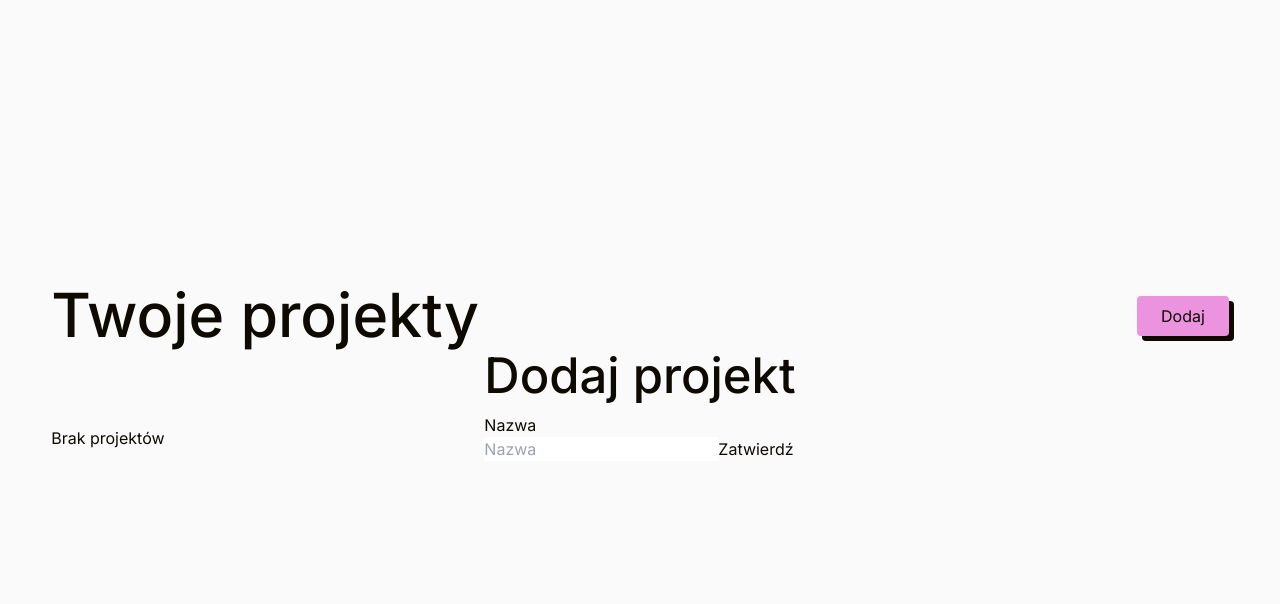
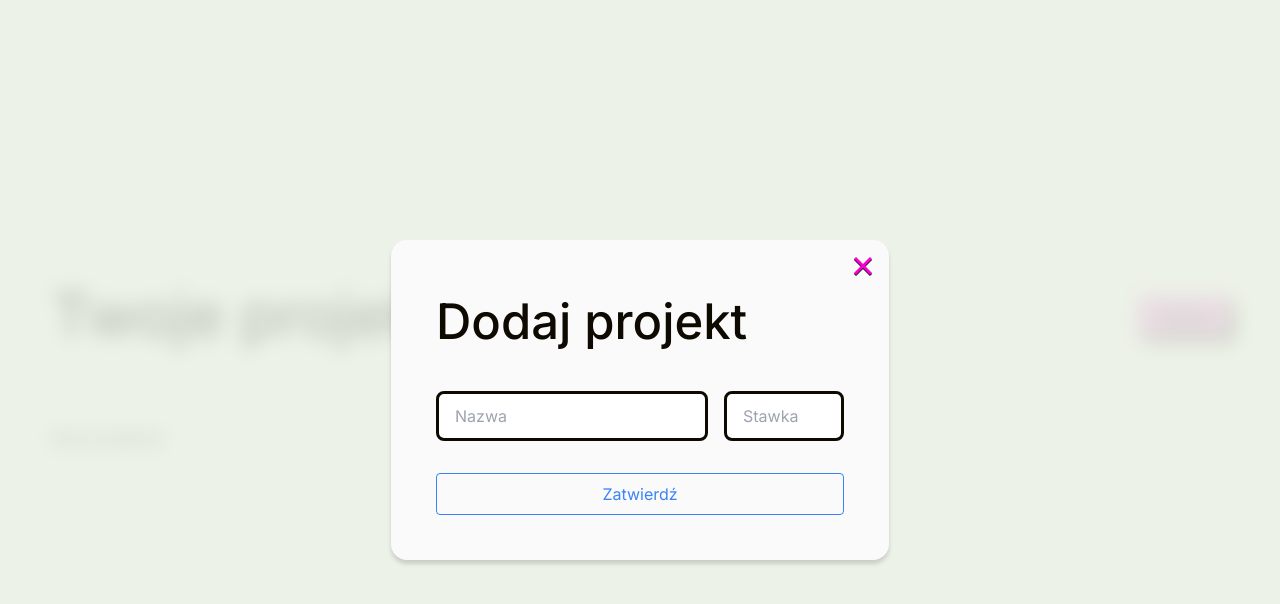
Before and after one commit to jakubhopcias/WorkTrack, a Next.js app: page /projects in a window 1280 px wide. Both pictures are taken after a click on the button "Dodaj". Shown: the top 604 px of the page. Built offline with nearby package versions, Linux system fonts and the light colour scheme.

Commit message:
Modal designed

```diff
--- a/src/app/globals.css
+++ b/src/app/globals.css
@@ -90,6 +90,39 @@ h6 {
   flex-direction: column;
   align-items: center;
   justify-content: center;
-  background-color: rgba(var(--color-background-rgb), 0.9);
+  background-color: rgba(233,240,228,0.8);
+  backdrop-filter: blur(10px);
   z-index: 50;
 }
+.modal{
+  display:flex;
+  justify-content: center;
+  flex-direction: column;
+  background-color:var(--color-white);
+  color:var(--color-black);
+  padding:45px;
+  border-radius:16px;
+  box-shadow:0 4px 4px rgba(0,0,0,0.15);
+  gap:2em;
+  position:relative;
+}
+.inputs{
+  display:flex;
+  gap:1em
+}
+
+input{
+    border:3px solid var(--color-black);
+    border-radius:8px;
+    padding:10px 16px;
+}
+input[type="number"]{
+  max-width:120px;
+}
+.close{
+  position:absolute;
+  top:1em;
+  right:1em;
+  cursor: pointer;
+  filter:drop-shadow(0 1px 0 var(--color-black));
+}
--- a/src/app/projects/components/AddProjectModal.jsx
+++ b/src/app/projects/components/AddProjectModal.jsx
@@ -1,35 +1,61 @@
 import { useState } from "react";
+import Button from "@/components/Button";
 
 export default function AddProjectModal({ setName, closeModal }) {
   const [tempName, setTempName] = useState("");
   const [error, setError] = useState("");
+  const [tempRate, setTempRate] = useState(50);
+
   return (
     <div className="modal-container">
       <div className="modal">
+        <svg onClick={()=>closeModal()}
+          width="20"
+          height="20"
+          viewBox="0 0 20 20"
+          fill="none"
+          xmlns="http://www.w3.org/2000/svg"
+          className="close"
+        >
+          <path
+            d="M18 2L10 10M2 18L10 10M10 10L18 18L2 2"
+            stroke="#F300D2"
+            strokeWidth="3"
+            strokeLinejoin="bevel"
+          />
+        </svg>
+
         <h2>Dodaj projekt</h2>
-        <label htmlFor="name">Nazwa</label>
-        <p>{error}</p>
+        {error !== "" && <p>{error}</p>}
+        <div className="inputs">
           <input
             type="text"
             id="name"
             placeholder="Nazwa"
             onChange={(e) => setTempName(e.target.value)}
           />
-        <button
-          className="btn"
+          <input
+            type="number"
+            id="rate"
+            placeholder="Stawka"
+            onChange={(e) => setTempRate(e.target.value)}
+          />
+        </div>
+
+        <Button
+          className="btn primary"
           onClick={(e) => {
             e.preventDefault();
             if (tempName === "") {
               setError("Nazwa nie może być pusta");
               return;
             } else {
-              setName(tempName);
+              setName(tempName, tempRate);
               closeModal();
             }
           }}
-        >
-          Zatwierdź
-        </button>
+          text="Zatwierdź"
+        ></Button>
       </div>
     </div>
   );
--- a/src/app/projects/components/ProjectCard/Stat.jsx
+++ b/src/app/projects/components/ProjectCard/Stat.jsx
@@ -1,10 +1,10 @@
 export default function Stat({ iconPath, name, value }) {
   return (
-    <div className="flex flex-col gap-1 p-2 rounded-2xl bg-[var(--color-black)] w-full">
-      <p className="small text-[var(--color-light-gray)]">{name}</p>
+    <div className="flex flex-col gap-1 p-2 rounded-2xl w-full">
+      <p className="small text-[var(--color-dark-gray)]">{name}</p>
       <div className="flex flex-row items-center gap-3">
         <img className="w-7" src={iconPath} alt={`${name} icon`} />
-        <h6 className="text-[var(--color-white)]">{value}</h6>
+        <h6 className="text-[var(--color-black)]">{value}</h6>
       </div>
     </div>
   );
--- a/src/app/projects/page.js
+++ b/src/app/projects/page.js
@@ -4,7 +4,6 @@ import Link from "next/link";
 import React, { useEffect, useState } from "react";
 import AddProjectModal from "./components/AddProjectModal";
 import Card from "./components/ProjectCard/Card";
-
 
 export default function ProjectsPage() {
   const [projects, setProjects] = useState([]);
@@ -16,14 +15,16 @@ export default function ProjectsPage() {
     localStorage.setItem("projects", JSON.stringify(updatedProjects));
   };
   const deleteProject = (index) => {
-        const confirmDelete = window.confirm("Czy na pewno chcesz usunąć ten projekt?");
-        if(confirmDelete){
+    const confirmDelete = window.confirm(
+      "Czy na pewno chcesz usunąć ten projekt?"
+    );
+    if (confirmDelete) {
       const updatedProjects = [...projects];
       updatedProjects.splice(index, 1);
       setProjects(updatedProjects);
       localStorage.setItem("projects", JSON.stringify(updatedProjects));
     }
-    }
+  };
   useEffect(() => {
     const storedProjects = localStorage.getItem("projects");
     if (storedProjects) {
@@ -33,27 +34,37 @@ export default function ProjectsPage() {
     }
   }, []);
 
-  function handleModalClose(name) {
+  function handleModalClose(name, rate) {
+    if (name) {
       addProject({
         name: name,
         slug: name.toLowerCase().replace(/\s+/g, "-"),
         creationDate: new Date(),
         salary: 0,
-      rate: 50,
+        rate: rate,
         duration: 0,
         steps: [],
       });
+    }
   }
   return (
     <div className="flex flex-col gap-16 min-h-[80vh] justify-center">
       <div className="flex flex-row justify-between items-center">
         <h1>Twoje projekty</h1>
-        <Button className="primary" text="Dodaj" onClick={()=>setIsModalOpen(true)}/>
+        <Button
+          className="primary"
+          text="Dodaj"
+          onClick={() => setIsModalOpen(true)}
+        />
       </div>
       <div className="projects grid grid-cols-[repeat(auto-fit,minmax(350px,1fr))] gap-2">
         {projects.length > 0 ? (
           projects.map((project) => (
-            <Card key={project.slug} project={project} deleteProject={deleteProject}/>
+            <Card
+              key={project.slug}
+              project={project}
+              deleteProject={deleteProject}
+            />
           ))
         ) : (
           <p>Brak projektów</p>
@@ -61,7 +72,7 @@ export default function ProjectsPage() {
       </div>
       {isModalOpen && (
         <AddProjectModal
-          setName={(name) => handleModalClose(name)}
+          setName={(name, rate) => handleModalClose(name, rate)}
           closeModal={() => setIsModalOpen(false)}
         />
       )}
```
Also changed, not shown: public/close.svg (added). Lines whose indentation alone changed are shown as unchanged.
